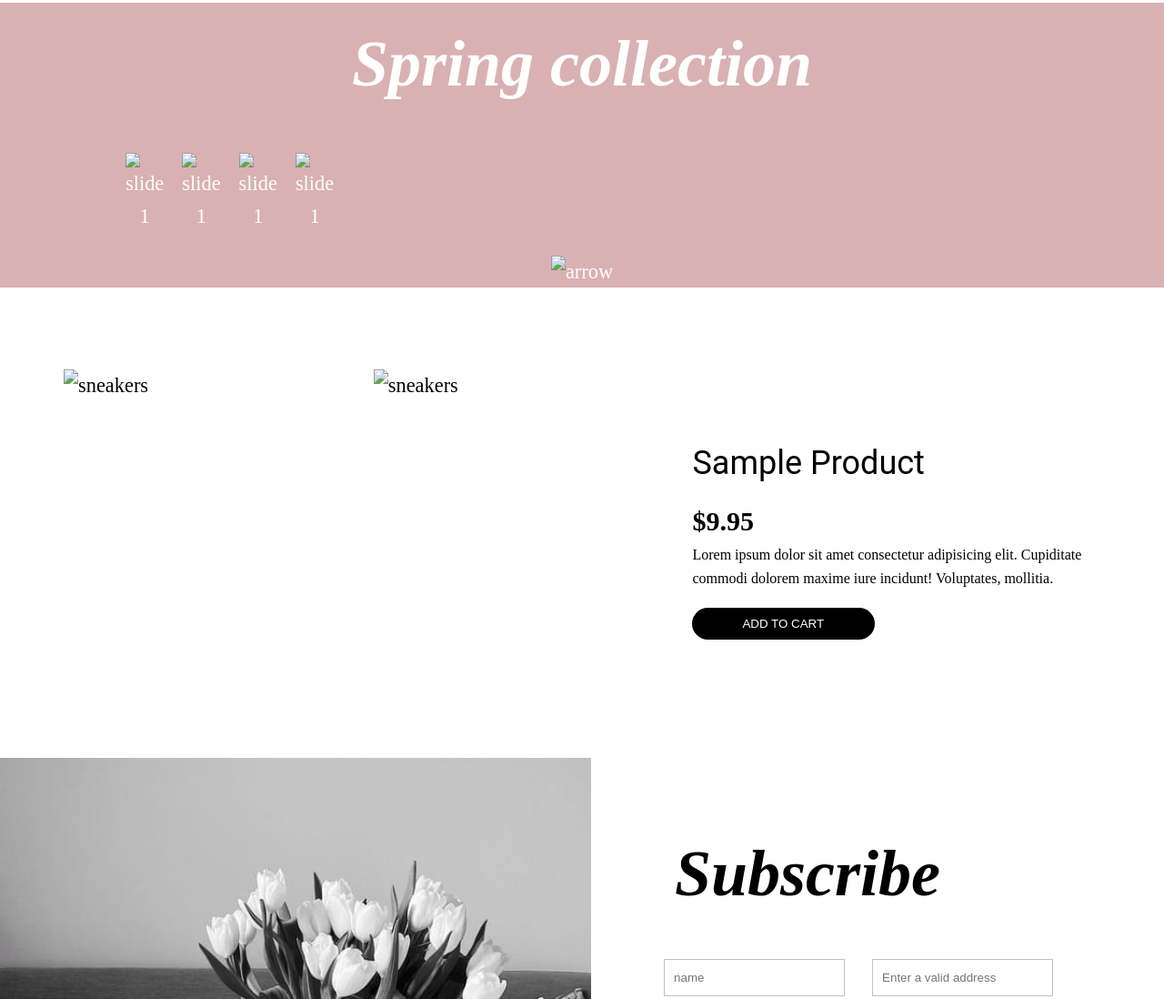
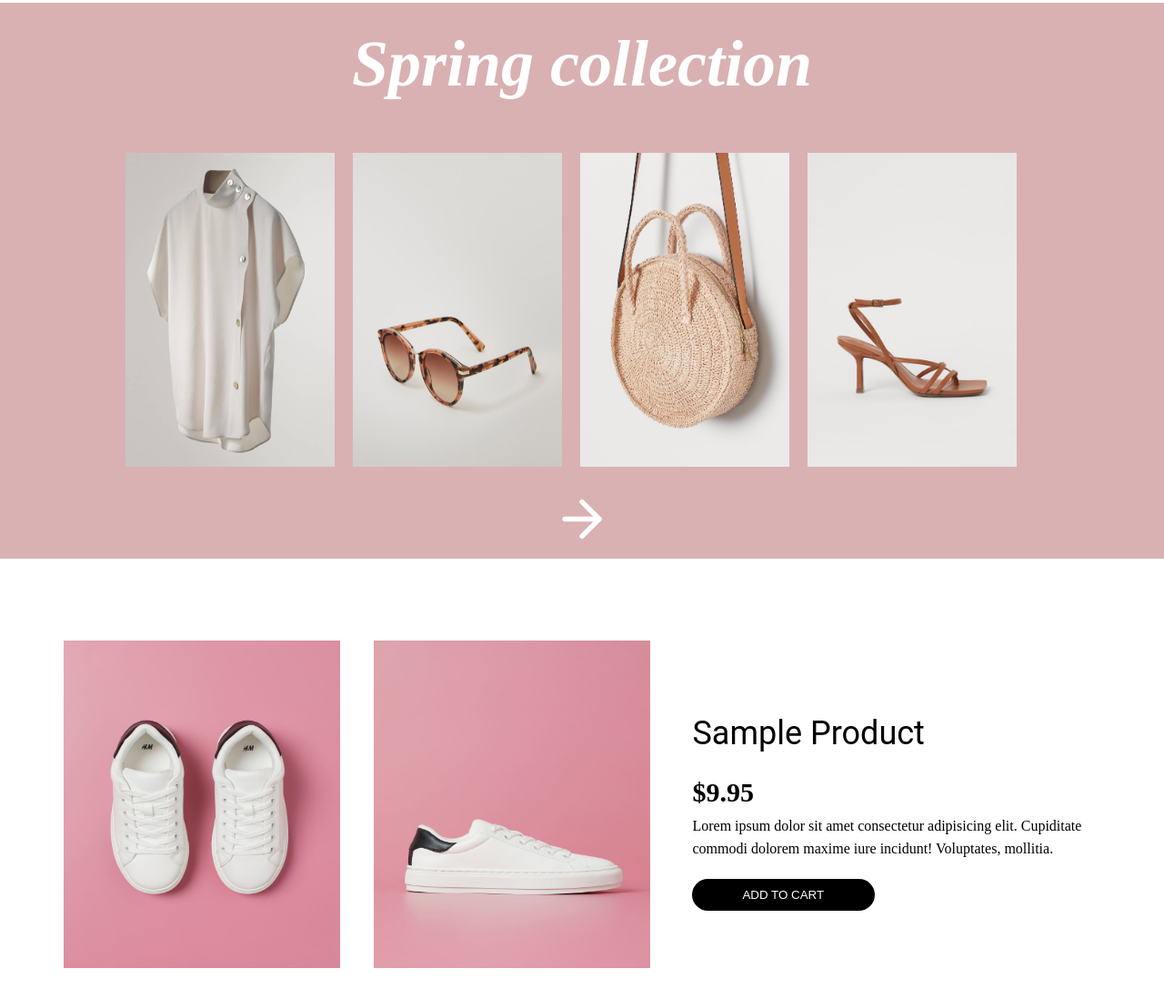
Before and after one commit to phemmyblaze/stage2, a plain HTML site: page index.html in a window 1280 px wide. Shown: the part 3453-4551 px from the top of the page at 91% size. Drawn offline with Linux system fonts and the light colour scheme; the site is published under a folder, as on GitHub Pages, so addresses that start at the root find nothing; a web font is replaced by a local one.

Commit message:
changes made to the html

```diff
--- a/index.html
+++ b/index.html
@@ -97,19 +97,19 @@
             </h2>
 
            <div class="product-img">
-               <img src="/images/slide-1.jpg" alt="slide 1" class="slide">
-               <img src="/images/slide-2.jpg" alt="slide 1" class="slide">
-               <img src="/images/slide-3.jpg" alt="slide 1" class="slide">
-               <img src="/images/slide-4.jpg" alt="slide 1" class="slide">
+               <img src="images/slide-1.jpg" alt="slide 1" class="slide">
+               <img src="images/slide-2.jpg" alt="slide 1" class="slide">
+               <img src="images/slide-3.jpg" alt="slide 1" class="slide">
+               <img src="images/slide-4.jpg" alt="slide 1" class="slide">
            </div>
 
-           <img src="/images/arrow-right.svg" alt="arrow" class="arrow">
+           <img src="images/arrow-right.svg" alt="arrow" class="arrow">
         </section>
 
         <section class="price">
             <div class="price-img row-100">
-                <img src="/images/product-1.jpg" alt="sneakers">
-                <img src="/images/product-2.jpg" alt="sneakers">
+                <img src="images/product-1.jpg" alt="sneakers">
+                <img src="images/product-2.jpg" alt="sneakers">
             </div>
 
             <div class="price-text">
```
